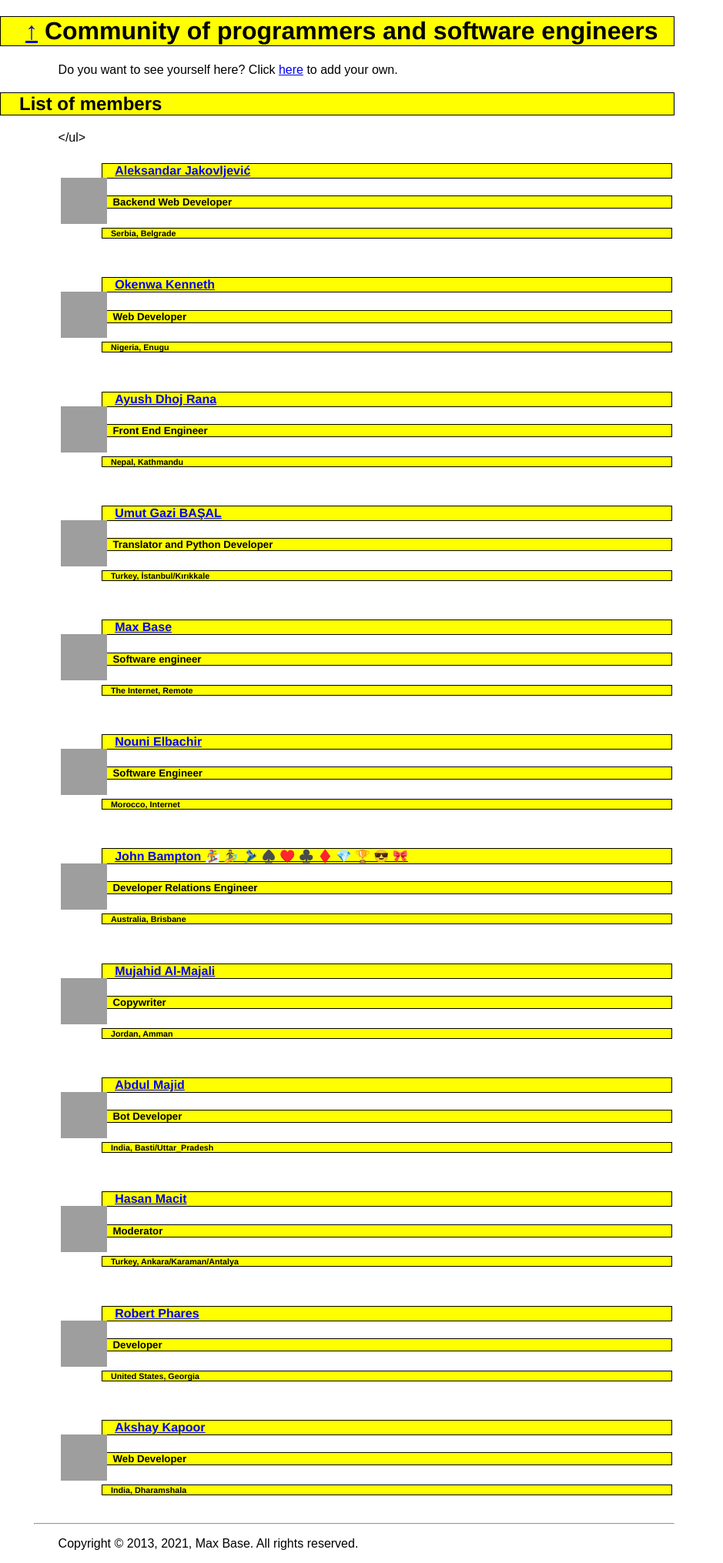
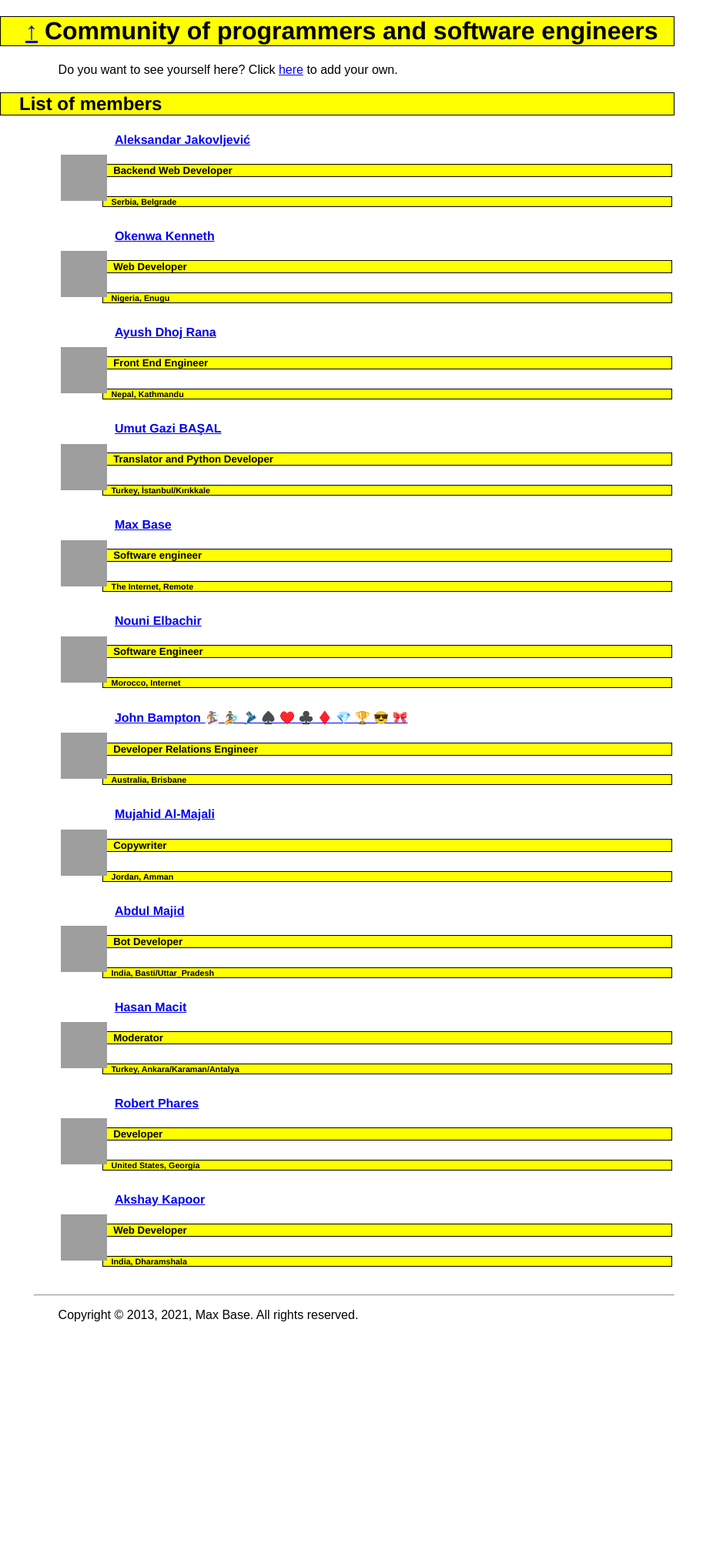
Before and after one commit to dev-blueMagician/NextCommunity.github.io, a Jekyll site: the page built from network.md, in a window 1280 px wide, cut to the strip 0-2031 px from the top of the page. Shown: the whole strip at 77% size, without its empty margins (0-939 px from the left). Built offline with Jekyll 4.4.1, drawn with Linux system fonts in a browser that asks for light colours; after the commit the page ends 1734 px from its top, so only the background shows below that; grey boxes are pictures that could not be loaded.

Commit message:
remove .ul from css prefix, change </ul to </table

```diff
--- a/network.md
+++ b/network.md
@@ -12,30 +12,30 @@ title: Community of programmers and software engineers
 Do you want to see yourself here? Click [here](https://github.com/BaseMax/NextCommunity){:target="\_blank"} to add your own.
 
 <style type="text/css">
-ul.accounts li {
+.accounts li {
   float: left;
   width: 100%;
   list-style: none;
   margin-bottom: 10px;
 }
-ul.accounts li img {
+.accounts li img {
   float: left;
   margin-right: 10px;
 }
-ul.accounts li div {
+.accounts li div {
   float: left;
   font-size: 20px;
 }
-ul.accounts ul div * {
+.accounts ul div * {
   font-size: initial;
 }
-ul.accounts h4, ul.accounts h5, ul.accounts h6 {
+.accounts h4, ul.accounts h5, ul.accounts h6 {
   padding: 0;
   margin: 0;
   background: transparent !important;
   border: 0px !important;
 }
-ul.accounts li a.avatar:hover {
+.accounts li a.avatar:hover {
   background: transparent !important;
   border: 0px !important;
 }
@@ -62,4 +62,4 @@ ul.accounts li a.avatar:hover {
     </td>
   </tr>
   {% endfor %}
-</ul>
+</table>
```
